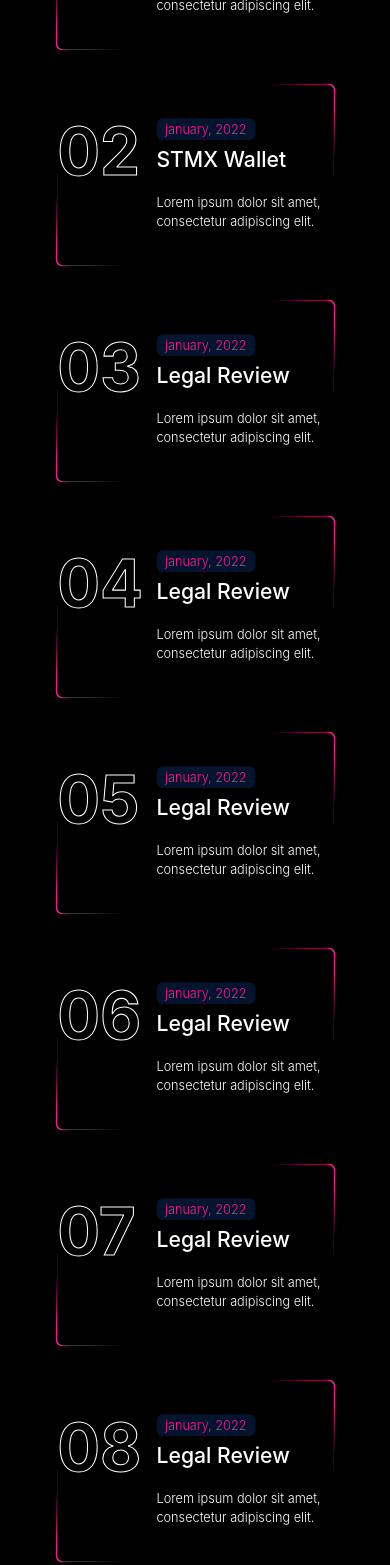
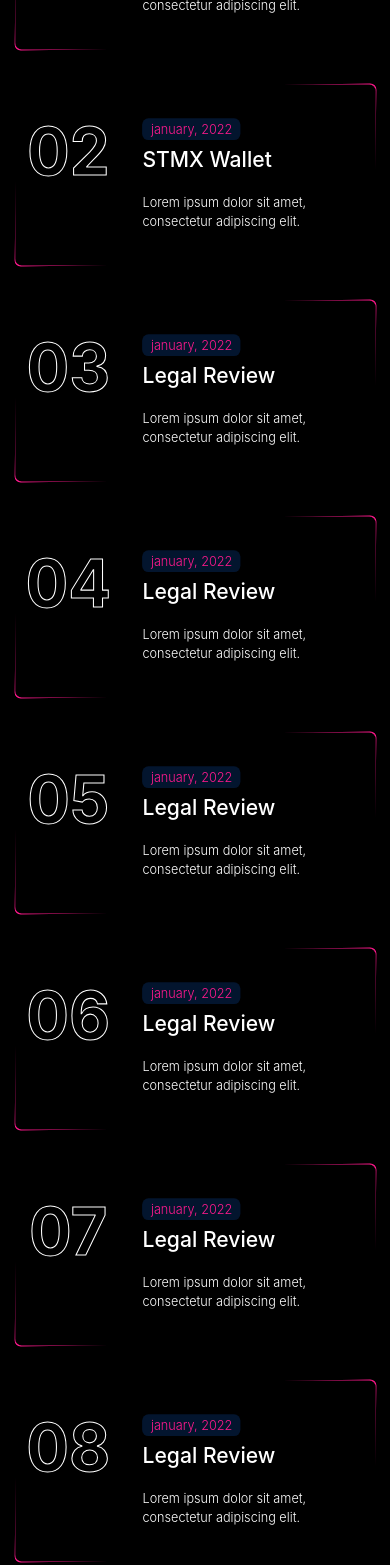
Before and after one commit to mmesomasaint/crypto-templates, a Next.js app: page /templates/crypto-invest in a window 390 px wide. Shown: the part 6680-8245 px from the top of the page. Built offline with nearby package versions, Linux system fonts and the light colour scheme.

Commit message:
Fix: Make roadmap section responsive to mobile screen

```diff
--- a/pages/templates/crypto-invest/index.js
+++ b/pages/templates/crypto-invest/index.js
@@ -649,8 +649,8 @@ export default function Home() {
                 Lorem ipsum dolor sit amet, consectetur adipiscing elit. Vivamus
                 tempus dui nec euismod congue.
               </p>
-              <div className='grid grid-cols-1 sm:grid-cols-2 lg:grid-cols-4 px-10 sm:p-0 gap-10 sm:gap-24 lg:gap-8 place-items-stretch'>
-                <div className='group relative flex flex-col h-[11rem]'>
+              <div className='grid grid-cols-1 sm:grid-cols-2 lg:grid-cols-4 gap-10 sm:gap-24 lg:gap-8 place-items-stretch'>
+                <div className='group relative flex flex-col h-[11rem] w-full max-w-[23rem] sm:max-w-[15rem] sm:w-[15rem] mx-auto'>
                   <div className='flex flex-grow justify-between items-center gap-10 group-hover:hidden'>
                     <div className='h-full flex-grow transform skew-y-1 scale-x-[1.06] scale-y-[1.05] border border-transparent bg-transparent rounded-tl-md' />
                     <div className='h-full flex-grow transform -skew-x-1 -skew-y-1 scale-x-[1.06] scale-y-[1.05] border border-[#FF198D] bg-[#FF198D] rounded-tr-md' />
@@ -659,7 +659,7 @@ export default function Home() {
                     <div className='h-full flex-grow transform -skew-x-1 -skew-y-1 scale-x-[1.06] scale-y-[1.05] border border-[#FF198D] bg-[#FF198D] rounded-bl-md' />
                     <div className='h-full flex-grow transform skew-y-1 scale-x-[1.06] scale-y-[1.05] border border-transparent bg-transparent rounded-br-md' />
                   </div>
-                  <div className='absolute inset-[5px] scale-y-[1.09] lg:scale-y-[1.080] scale-x-[1.060] lg:scale-x-[1.066] z-10 bg-black rounded-md'>
+                  <div className='absolute inset-[5px] scale-y-[1.09] lg:scale-y-[1.080] scale-x-[1.057] sm:scale-x-[1.060] lg:scale-x-[1.066] z-10 bg-black rounded-md'>
                     <div className='w-full h-full group-hover:bg-[#0F69E5] group-hover:scale-[1.02] group-hover:bg-opacity-20 text-white p-0 group-hover:p-4 rounded-md'>
                       <div className='grid grid-cols-3 group-hover:grid-cols-4 place-content-center group-hover:place-items-start h-full gap-5 group-hover:gap-0'>
                         <div className='col-span-1 group-hover:col-span-4 h-fit'>
@@ -685,7 +685,7 @@ export default function Home() {
                     </div>
                   </div>
                 </div>
-                <div className='group relative flex flex-col h-[11rem]'>
+                <div className='group relative flex flex-col h-[11rem] w-full max-w-[23rem] sm:max-w-[15rem] sm:w-[15rem] mx-auto'>
                   <div className='flex flex-grow justify-between items-center gap-10 group-hover:hidden'>
                     <div className='h-full flex-grow transform skew-y-1 scale-x-[1.06] scale-y-[1.05] border border-transparent bg-transparent rounded-tl-md' />
                     <div className='h-full flex-grow transform -skew-x-1 -skew-y-1 scale-x-[1.06] scale-y-[1.05] border border-[#FF198D] bg-[#FF198D] rounded-tr-md' />
@@ -694,7 +694,7 @@ export default function Home() {
                     <div className='h-full flex-grow transform -skew-x-1 -skew-y-1 scale-x-[1.06] scale-y-[1.05] border border-[#FF198D] bg-[#FF198D] rounded-bl-md' />
                     <div className='h-full flex-grow transform skew-y-1 scale-x-[1.06] scale-y-[1.05] border border-transparent bg-transparent rounded-br-md' />
                   </div>
-                  <div className='absolute inset-[5px] scale-y-[1.09] lg:scale-y-[1.080] scale-x-[1.060] lg:scale-x-[1.066] z-10 bg-black rounded-md'>
+                  <div className='absolute inset-[5px] scale-y-[1.09] lg:scale-y-[1.080] scale-x-[1.057] sm:scale-x-[1.060] lg:scale-x-[1.066] z-10 bg-black rounded-md'>
                     <div className='w-full h-full group-hover:bg-[#0F69E5] group-hover:scale-[1.02] group-hover:bg-opacity-20 text-white p-0 group-hover:p-4 rounded-md'>
                       <div className='grid grid-cols-3 group-hover:grid-cols-4 place-content-center group-hover:place-items-start h-full gap-5 group-hover:gap-0'>
                         <div className='col-span-1 group-hover:col-span-4 h-fit'>
@@ -720,7 +720,7 @@ export default function Home() {
                     </div>
                   </div>
                 </div>
-                <div className='group relative flex flex-col h-[11rem]'>
+                <div className='group relative flex flex-col h-[11rem] w-full max-w-[23rem] sm:max-w-[15rem] sm:w-[15rem] mx-auto'>
                   <div className='flex flex-grow justify-between items-center gap-10 group-hover:hidden'>
                     <div className='h-full flex-grow transform skew-y-1 scale-x-[1.06] scale-y-[1.05] border border-transparent bg-transparent rounded-tl-md' />
                     <div className='h-full flex-grow transform -skew-x-1 -skew-y-1 scale-x-[1.06] scale-y-[1.05] border border-[#FF198D] bg-[#FF198D] rounded-tr-md' />
@@ -729,7 +729,7 @@ export default function Home() {
                     <div className='h-full flex-grow transform -skew-x-1 -skew-y-1 scale-x-[1.06] scale-y-[1.05] border border-[#FF198D] bg-[#FF198D] rounded-bl-md' />
                     <div className='h-full flex-grow transform skew-y-1 scale-x-[1.06] scale-y-[1.05] border border-transparent bg-transparent rounded-br-md' />
                   </div>
-                  <div className='absolute inset-[5px] scale-y-[1.09] lg:scale-y-[1.080] scale-x-[1.060] lg:scale-x-[1.066] z-10 bg-black rounded-md'>
+                  <div className='absolute inset-[5px] scale-y-[1.09] lg:scale-y-[1.080] scale-x-[1.057] sm:scale-x-[1.060] lg:scale-x-[1.066] z-10 bg-black rounded-md'>
                     <div className='w-full h-full group-hover:bg-[#0F69E5] group-hover:scale-[1.02] group-hover:bg-opacity-20 text-white p-0 group-hover:p-4 rounded-md'>
                       <div className='grid grid-cols-3 group-hover:grid-cols-4 place-content-center group-hover:place-items-start h-full gap-5 group-hover:gap-0'>
                         <div className='col-span-1 group-hover:col-span-4 h-fit'>
@@ -755,7 +755,7 @@ export default function Home() {
                     </div>
                   </div>
                 </div>
-                <div className='group relative flex flex-col h-[11rem]'>
+                <div className='group relative flex flex-col h-[11rem] w-full max-w-[23rem] sm:max-w-[15rem] sm:w-[15rem] mx-auto'>
                   <div className='flex flex-grow justify-between items-center gap-10 group-hover:hidden'>
                     <div className='h-full flex-grow transform skew-y-1 scale-x-[1.06] scale-y-[1.05] border border-transparent bg-transparent rounded-tl-md' />
                     <div className='h-full flex-grow transform -skew-x-1 -skew-y-1 scale-x-[1.06] scale-y-[1.05] border border-[#FF198D] bg-[#FF198D] rounded-tr-md' />
@@ -764,7 +764,7 @@ export default function Home() {
                     <div className='h-full flex-grow transform -skew-x-1 -skew-y-1 scale-x-[1.06] scale-y-[1.05] border border-[#FF198D] bg-[#FF198D] rounded-bl-md' />
                     <div className='h-full flex-grow transform skew-y-1 scale-x-[1.06] scale-y-[1.05] border border-transparent bg-transparent rounded-br-md' />
                   </div>
-                  <div className='absolute inset-[5px] scale-y-[1.09] lg:scale-y-[1.080] scale-x-[1.060] lg:scale-x-[1.066] z-10 bg-black rounded-md'>
+                  <div className='absolute inset-[5px] scale-y-[1.09] lg:scale-y-[1.080] scale-x-[1.057] sm:scale-x-[1.060] lg:scale-x-[1.066] z-10 bg-black rounded-md'>
                     <div className='w-full h-full group-hover:bg-[#0F69E5] group-hover:scale-[1.02] group-hover:bg-opacity-20 text-white p-0 group-hover:p-4 rounded-md'>
                       <div className='grid grid-cols-3 group-hover:grid-cols-4 place-content-center group-hover:place-items-start h-full gap-5 group-hover:gap-0'>
                         <div className='col-span-1 group-hover:col-span-4 h-fit'>
@@ -790,7 +790,7 @@ export default function Home() {
                     </div>
                   </div>
                 </div>
-                <div className='group relative flex flex-col h-[11rem]'>
+                <div className='group relative flex flex-col h-[11rem] w-full max-w-[23rem] sm:max-w-[15rem] sm:w-[15rem] mx-auto'>
                   <div className='flex flex-grow justify-between items-center gap-10 group-hover:hidden'>
                     <div className='h-full flex-grow transform skew-y-1 scale-x-[1.06] scale-y-[1.05] border border-transparent bg-transparent rounded-tl-md' />
                     <div className='h-full flex-grow transform -skew-x-1 -skew-y-1 scale-x-[1.06] scale-y-[1.05] border border-[#FF198D] bg-[#FF198D] rounded-tr-md' />
@@ -799,7 +799,7 @@ export default function Home() {
                     <div className='h-full flex-grow transform -skew-x-1 -skew-y-1 scale-x-[1.06] scale-y-[1.05] border border-[#FF198D] bg-[#FF198D] rounded-bl-md' />
                     <div className='h-full flex-grow transform skew-y-1 scale-x-[1.06] scale-y-[1.05] border border-transparent bg-transparent rounded-br-md' />
                   </div>
-                  <div className='absolute inset-[5px] scale-y-[1.09] lg:scale-y-[1.080] scale-x-[1.060] lg:scale-x-[1.066] z-10 bg-black rounded-md'>
+                  <div className='absolute inset-[5px] scale-y-[1.09] lg:scale-y-[1.080] scale-x-[1.057] sm:scale-x-[1.060] lg:scale-x-[1.066] z-10 bg-black rounded-md'>
                     <div className='w-full h-full group-hover:bg-[#0F69E5] group-hover:scale-[1.02] group-hover:bg-opacity-20 text-white p-0 group-hover:p-4 rounded-md'>
                       <div className='grid grid-cols-3 group-hover:grid-cols-4 place-content-center group-hover:place-items-start h-full gap-5 group-hover:gap-0'>
                         <div className='col-span-1 group-hover:col-span-4 h-fit'>
@@ -825,7 +825,7 @@ export default function Home() {
                     </div>
                   </div>
                 </div>
-                <div className='group relative flex flex-col h-[11rem]'>
+                <div className='group relative flex flex-col h-[11rem] w-full max-w-[23rem] sm:max-w-[15rem] sm:w-[15rem] mx-auto'>
                   <div className='flex flex-grow justify-between items-center gap-10 group-hover:hidden'>
                     <div className='h-full flex-grow transform skew-y-1 scale-x-[1.06] scale-y-[1.05] border border-transparent bg-transparent rounded-tl-md' />
                     <div className='h-full flex-grow transform -skew-x-1 -skew-y-1 scale-x-[1.06] scale-y-[1.05] border border-[#FF198D] bg-[#FF198D] rounded-tr-md' />
@@ -834,7 +834,7 @@ export default function Home() {
                     <div className='h-full flex-grow transform -skew-x-1 -skew-y-1 scale-x-[1.06] scale-y-[1.05] border border-[#FF198D] bg-[#FF198D] rounded-bl-md' />
                     <div className='h-full flex-grow transform skew-y-1 scale-x-[1.06] scale-y-[1.05] border border-transparent bg-transparent rounded-br-md' />
                   </div>
-                  <div className='absolute inset-[5px] scale-y-[1.09] lg:scale-y-[1.080] scale-x-[1.060] lg:scale-x-[1.066] z-10 bg-black rounded-md'>
+                  <div className='absolute inset-[5px] scale-y-[1.09] lg:scale-y-[1.080] scale-x-[1.057] sm:scale-x-[1.060] lg:scale-x-[1.066] z-10 bg-black rounded-md'>
                     <div className='w-full h-full group-hover:bg-[#0F69E5] group-hover:scale-[1.02] group-hover:bg-opacity-20 text-white p-0 group-hover:p-4 rounded-md'>
                       <div className='grid grid-cols-3 group-hover:grid-cols-4 place-content-center group-hover:place-items-start h-full gap-5 group-hover:gap-0'>
                         <div className='col-span-1 group-hover:col-span-4 h-fit'>
@@ -860,7 +860,7 @@ export default function Home() {
                     </div>
                   </div>
                 </div>
-                <div className='group relative flex flex-col h-[11rem]'>
+                <div className='group relative flex flex-col h-[11rem] w-full max-w-[23rem] sm:max-w-[15rem] sm:w-[15rem] mx-auto'>
                   <div className='flex flex-grow justify-between items-center gap-10 group-hover:hidden'>
                     <div className='h-full flex-grow transform skew-y-1 scale-x-[1.06] scale-y-[1.05] border border-transparent bg-transparent rounded-tl-md' />
                     <div className='h-full flex-grow transform -skew-x-1 -skew-y-1 scale-x-[1.06] scale-y-[1.05] border border-[#FF198D] bg-[#FF198D] rounded-tr-md' />
@@ -869,7 +869,7 @@ export default function Home() {
                     <div className='h-full flex-grow transform -skew-x-1 -skew-y-1 scale-x-[1.06] scale-y-[1.05] border border-[#FF198D] bg-[#FF198D] rounded-bl-md' />
                     <div className='h-full flex-grow transform skew-y-1 scale-x-[1.06] scale-y-[1.05] border border-transparent bg-transparent rounded-br-md' />
                   </div>
-                  <div className='absolute inset-[5px] scale-y-[1.09] lg:scale-y-[1.080] scale-x-[1.060] lg:scale-x-[1.066] z-10 bg-black rounded-md'>
+                  <div className='absolute inset-[5px] scale-y-[1.09] lg:scale-y-[1.080] scale-x-[1.057] sm:scale-x-[1.060] lg:scale-x-[1.066] z-10 bg-black rounded-md'>
                     <div className='w-full h-full group-hover:bg-[#0F69E5] group-hover:scale-[1.02] group-hover:bg-opacity-20 text-white p-0 group-hover:p-4 rounded-md'>
                       <div className='grid grid-cols-3 group-hover:grid-cols-4 place-content-center group-hover:place-items-start h-full gap-5 group-hover:gap-0'>
                         <div className='col-span-1 group-hover:col-span-4 h-fit'>
@@ -895,7 +895,7 @@ export default function Home() {
                     </div>
                   </div>
                 </div>
-                <div className='group relative flex flex-col h-[11rem]'>
+                <div className='group relative flex flex-col h-[11rem] w-full max-w-[23rem] sm:max-w-[15rem] sm:w-[15rem] mx-auto'>
                   <div className='flex flex-grow justify-between items-center gap-10 group-hover:hidden'>
                     <div className='h-full flex-grow transform skew-y-1 scale-x-[1.06] scale-y-[1.05] border border-transparent bg-transparent rounded-tl-md' />
                     <div className='h-full flex-grow transform -skew-x-1 -skew-y-1 scale-x-[1.06] scale-y-[1.05] border border-[#FF198D] bg-[#FF198D] rounded-tr-md' />
@@ -904,7 +904,7 @@ export default function Home() {
                     <div className='h-full flex-grow transform -skew-x-1 -skew-y-1 scale-x-[1.06] scale-y-[1.05] border border-[#FF198D] bg-[#FF198D] rounded-bl-md' />
                     <div className='h-full flex-grow transform skew-y-1 scale-x-[1.06] scale-y-[1.05] border border-transparent bg-transparent rounded-br-md' />
                   </div>
-                  <div className='absolute inset-[5px] scale-y-[1.09] lg:scale-y-[1.080] scale-x-[1.060] lg:scale-x-[1.066] z-10 bg-black rounded-md'>
+                  <div className='absolute inset-[5px] scale-y-[1.09] lg:scale-y-[1.080] scale-x-[1.057] sm:scale-x-[1.060] lg:scale-x-[1.066] z-10 bg-black rounded-md'>
                     <div className='w-full h-full group-hover:bg-[#0F69E5] group-hover:scale-[1.02] group-hover:bg-opacity-20 text-white p-0 group-hover:p-4 rounded-md'>
                       <div className='grid grid-cols-3 group-hover:grid-cols-4 place-content-center group-hover:place-items-start h-full gap-5 group-hover:gap-0'>
                         <div className='col-span-1 group-hover:col-span-4 h-fit'>
```
